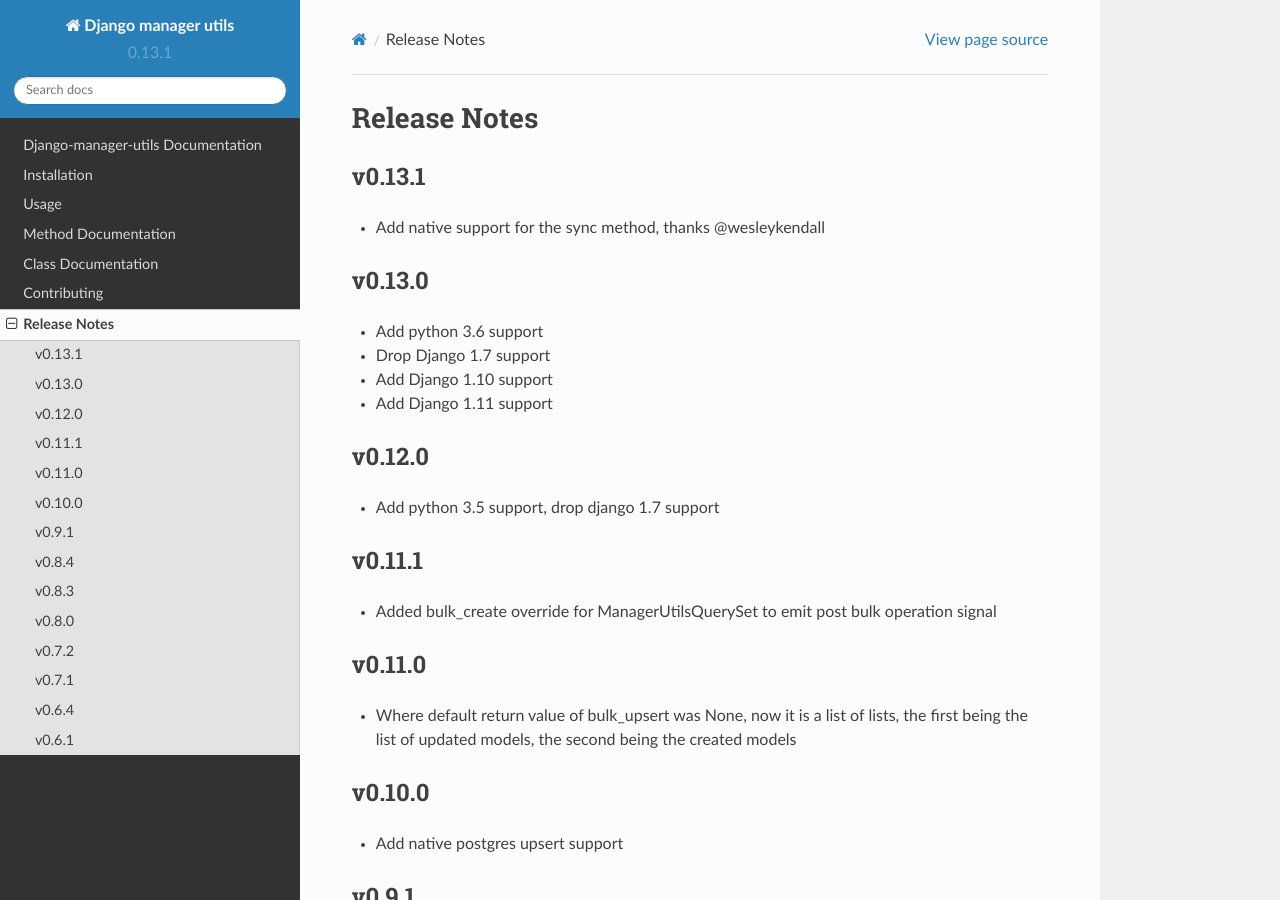
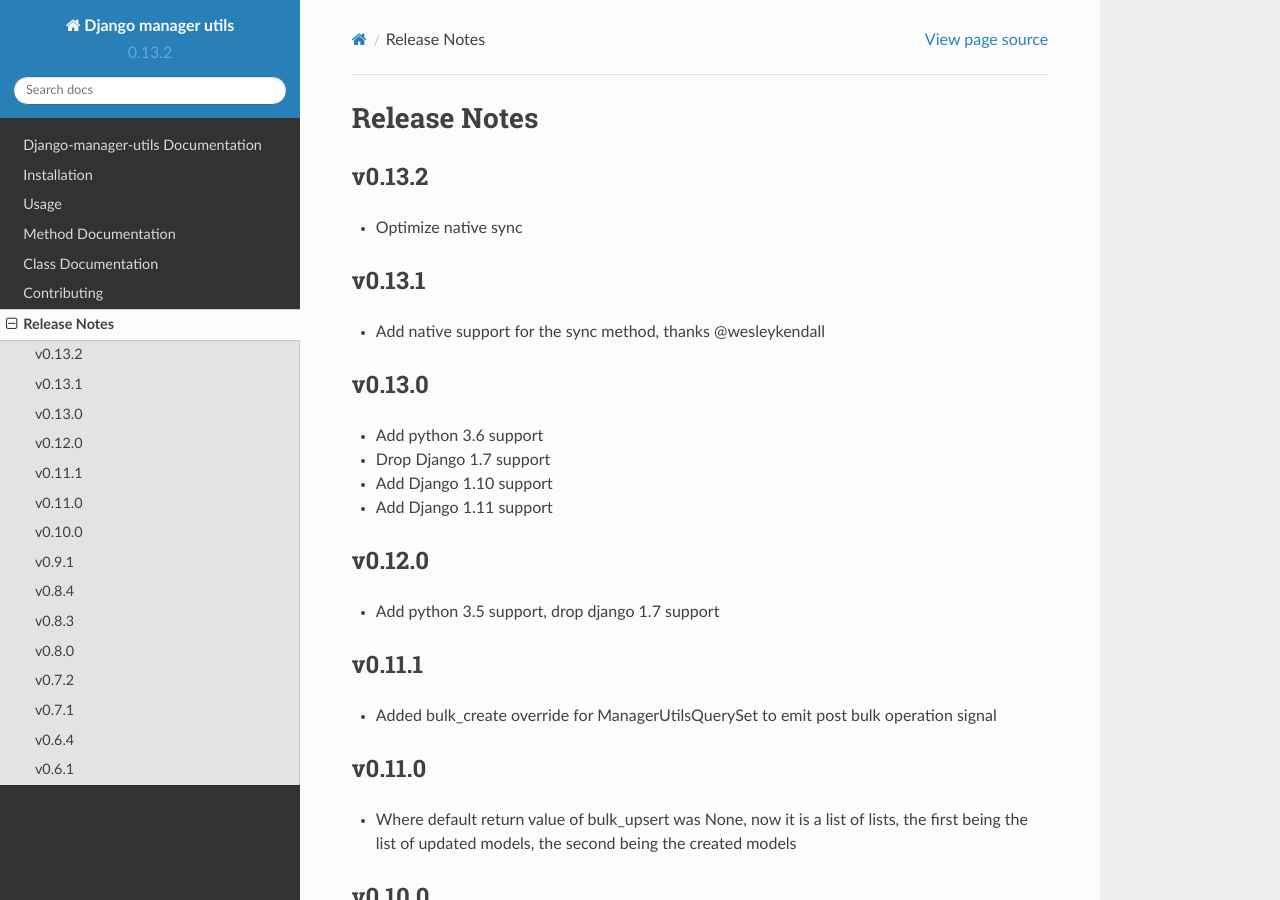
Before and after one commit to ambitioninc/django-manager-utils, a Sphinx documentation site: the page built from docs/release_notes.rst, in a window 1280 px wide and 900 px high. Built offline with Sphinx 7.4.7 and the Read the Docs theme 2.0.0, drawn with Linux system fonts in a browser that asks for light colours.

Commit message:
bump version

```diff
--- a/docs/release_notes.rst
+++ b/docs/release_notes.rst
@@ -1,5 +1,9 @@
 Release Notes
 =============
+
+v0.13.2
+-------
+* Optimize native sync
 
 v0.13.1
 -------
--- a/manager_utils/version.py
+++ b/manager_utils/version.py
@@ -1 +1 @@
-__version__ = '0.13.1'
+__version__ = '0.13.2'
```
